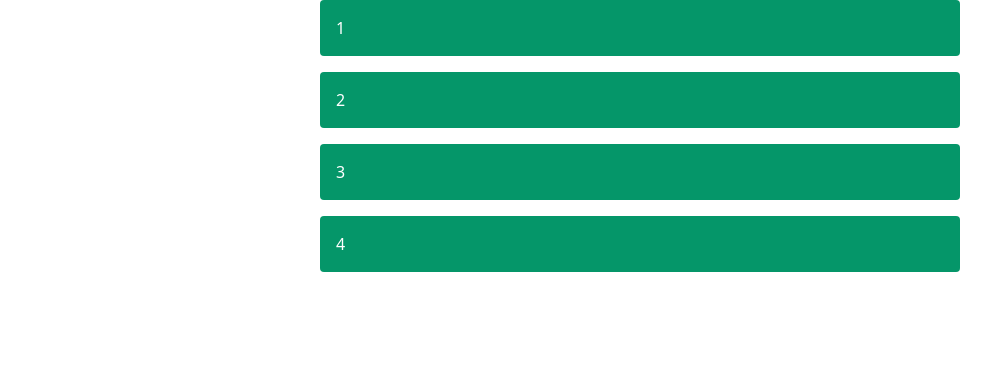
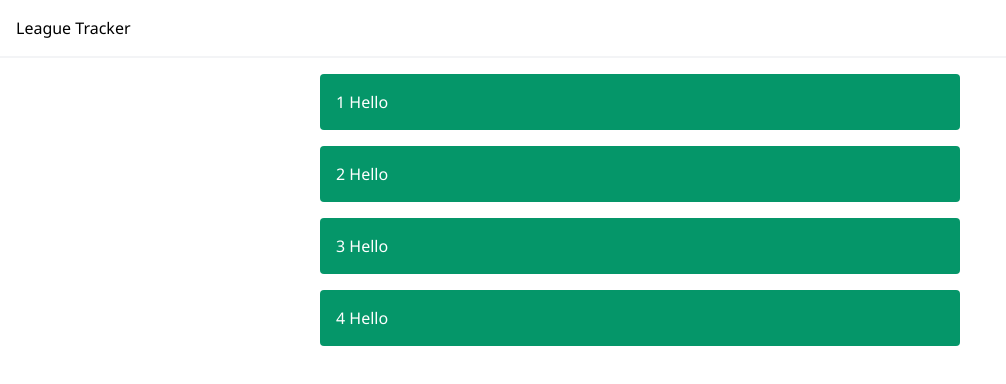
Before and after one commit to amorriscode/league-tracker, a Next.js app: page / in a window 1280 px wide. Shown: the top 384 px of the page, without its empty margins (0-1006 px from the left). Built offline with nearby package versions, Linux system fonts and the light colour scheme.

Commit message:
Add brand colours and a layout component

```diff
--- a/components/QuizOption.jsx
+++ b/components/QuizOption.jsx
@@ -1,7 +1,7 @@
 export default function QuizOption({ option }) {
   return (
     <div className="p-4 bg-green-600 hover:bg-green-800 text-white rounded">
-      {option}
+      {option} Hello
     </div>
   )
 }
--- /dev/null
+++ b/components/withLayout.jsx
@@ -0,0 +1,25 @@
+import Head from 'next/head'
+
+export default function withLayout(PageComponent) {
+  const PageComponentWithLayout = ({ ...pageProps }) => {
+    return (
+      <>
+        <Head>
+          <link rel="preconnect" href="https://fonts.gstatic.com" />
+          <link
+            href="https://fonts.googleapis.com/css2?family=Noto+Sans:ital,wght@0,400;0,700;1,400;1,700&display=swap"
+            rel="stylesheet"
+          />
+        </Head>
+
+        <nav className="p-4 mb-4 border-b-2 border-gray-100">
+          <div>League Tracker</div>
+        </nav>
+
+        <PageComponent {...pageProps} />
+      </>
+    )
+  }
+
+  return PageComponentWithLayout
+}
--- a/pages/index.js
+++ b/pages/index.js
@@ -1,8 +1,9 @@
 import Head from 'next/head'
 
+import withLayout from '../components/withLayout'
 import QuizOption from '../components/QuizOption'
 
-export default function Home() {
+function Home() {
   return (
     <div>
       <Head>
@@ -20,3 +21,5 @@ export default function Home() {
     </div>
   )
 }
+
+export default withLayout(Home)
--- a/tailwind.config.js
+++ b/tailwind.config.js
@@ -2,8 +2,23 @@ module.exports = {
   purge: ['./pages/**/*.{js,ts,jsx,tsx}', './components/**/*.{js,ts,jsx,tsx}'],
   darkMode: false, // or 'media' or 'class'
   theme: {
+    fontFamily: {
+      sans: ['Noto Sans', 'sans-serif'],
+    },
     extend: {
-      colors: {},
+      colors: {
+        'brand-blurple-light': '#EDE8FA',
+        'brand-blurple-med': '#B9A4ED',
+        'brand-blurple': '#501CD2',
+        'brand-teal-light': '#E8F8F5',
+        'brand-teal': '#01C3A2',
+        'brand-teal-dark': '#00A886',
+        'brand-blue-light': '#EAEEFB',
+        'brand-blue': '#2E5CDF',
+        'brand-red-light': '#F9DEE3',
+        'brand-red': '#D92045',
+        'brand-red-dark': '#BA1B3B',
+      },
     },
   },
   variants: {
```
